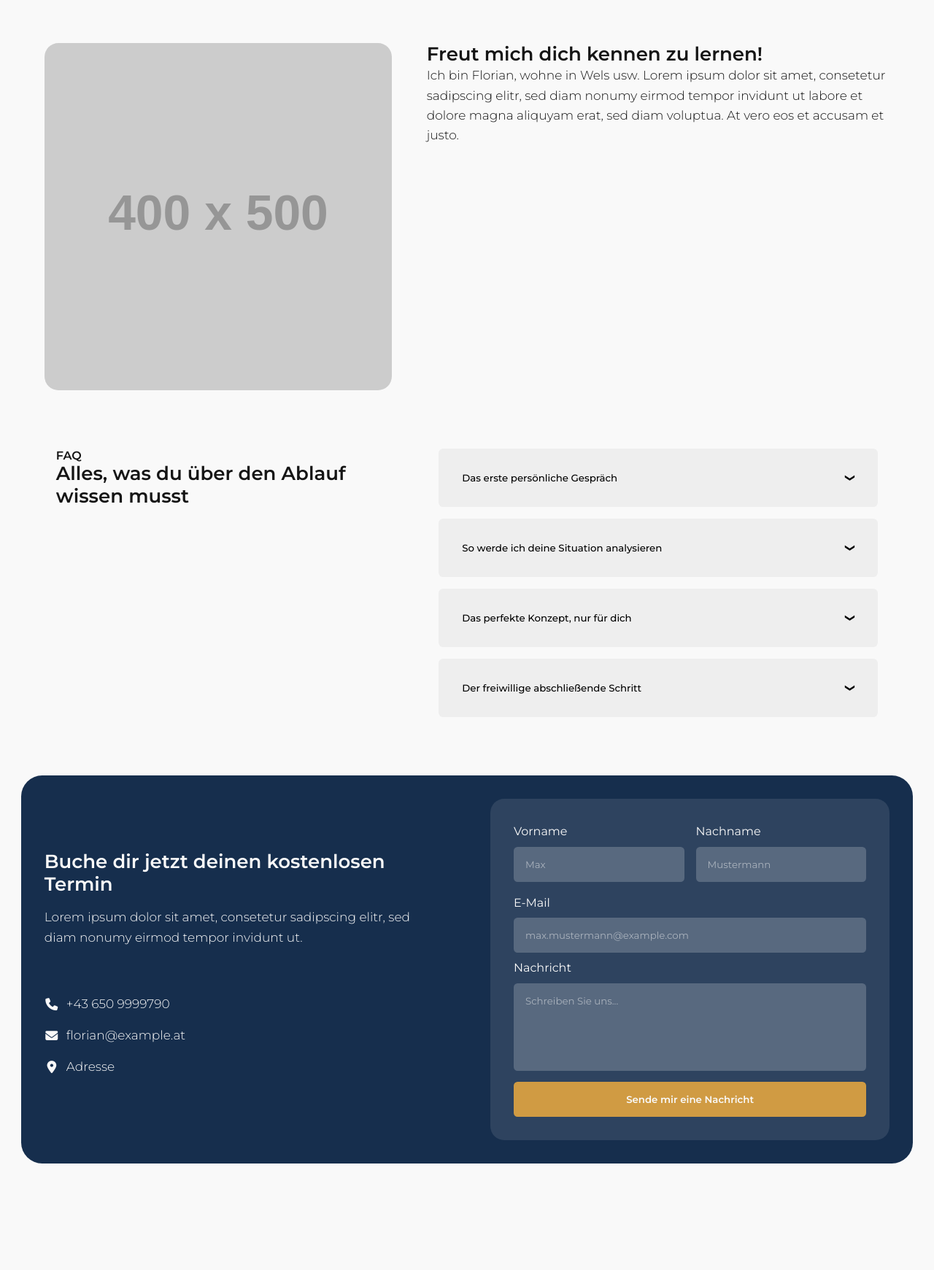
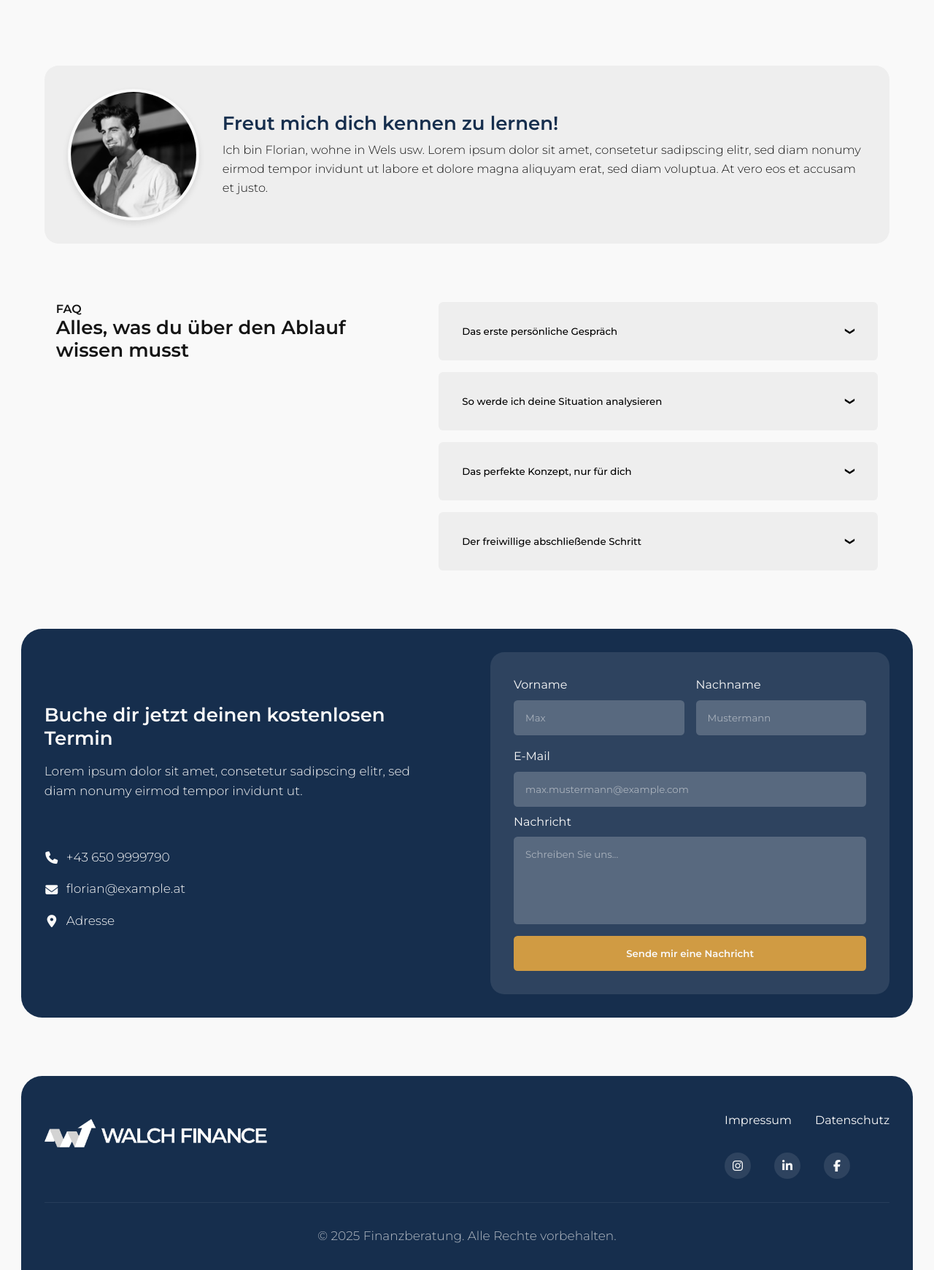
Before and after one commit to manifadi/florianwalch, a plain HTML site: page index.html in a window 1280 px wide. Shown: the part 820-2561 px from the top of the page at 73% size. Before the commit the page ends 2415 px from the top, so only its background shows below. Drawn offline with Linux system fonts and the light colour scheme; placeholder pictures from the web are drawn by us; a web font is replaced by a local one.

Commit message:
Version 2 - css for desktop without functionality

```diff
--- a/index.html
+++ b/index.html
@@ -14,7 +14,7 @@
 <body>
     <header>
         <div class="container">
-            <div class="logo">FINANCE LOGO HERE</div>
+            <div class="logo"><img src="./assets/walch-finance-logo.png" alt="Logo des Finanzexperten"></div>
             <div class="menu-toggle">
                 <span class="menu-text">MENU</span>
                 <div class="hamburger">
@@ -48,13 +48,14 @@
         </div>
     </section>
 
-    <section class="about">
+    <!-- Ersetzen Sie den bestehenden About-Bereich mit diesem kompakteren Design -->
+    <section class="about-compact">
         <div class="container">
-            <div class="about-wrapper">
-                <div class="about-image">
-                    <img src="https://placehold.co/400x500" alt="Berater Portrait">
+            <div class="about-compact-wrapper">
+                <div class="about-compact-image">
+                    <img src="./assets/florian-walch-image.jpeg" alt="Berater Portrait">
                 </div>
-                <div class="about-content">
+                <div class="about-compact-content">
                     <h2>Freut mich dich kennen zu lernen!</h2>
                     <p>Ich bin Florian, wohne in Wels usw. Lorem ipsum dolor sit amet, consetetur sadipscing elitr, sed diam nonumy eirmod tempor invidunt ut labore et dolore magna aliquyam erat, sed diam voluptua. At vero eos et accusam et justo.</p>
                 </div>
@@ -155,8 +156,37 @@
         </div>
     </section>
 
-    <footer>
-        <!-- Footer-Inhalte hier -->
+    <footer class="footer">
+        <div class="container">
+            <div class="footer-content">
+                <div class="footer-logo">
+                    <img src="./assets/walch-finance-white.png" alt="Logo des Finanzexperten in weiß">
+                </div>
+
+                <div class="footer-links">
+                    <div class="footer-legal">
+                        <a href="/impressum">Impressum</a>
+                        <a href="/datenschutz">Datenschutz</a>
+                    </div>
+
+                    <div class="footer-social">
+                        <a href="https://www.instagram.com/" target="_blank" aria-label="Instagram">
+                            <i class="fab fa-instagram"></i>
+                        </a>
+                        <a href="https://www.linkedin.com/" target="_blank" aria-label="LinkedIn">
+                            <i class="fab fa-linkedin-in"></i>
+                        </a>
+                        <a href="https://www.facebook.com/" target="_blank" aria-label="Facebook">
+                            <i class="fab fa-facebook-f"></i>
+                        </a>
+                    </div>
+                </div>
+            </div>
+
+            <div class="footer-copyright">
+                <p>&copy; 2025 Finanzberatung. Alle Rechte vorbehalten.</p>
+            </div>
+        </div>
     </footer>
 </body>
 </html>
--- a/style.css
+++ b/style.css
@@ -104,6 +104,10 @@ header .container {
     font-size: 1.2rem;
 }
 
+.logo img {
+    max-height: 30px;
+}
+
 .menu-toggle {
     display: flex;
     align-items: center;
@@ -202,6 +206,61 @@ header .container {
     font-size: var(--p-small-font-size);
 }
 
+/* Neue, kompaktere Über-mich-Sektion */
+.about-compact {
+    max-width: var(--container-width);
+    margin: 0 auto var(--spacing-lg);
+    padding: var(--spacing-md) 0;
+}
+
+.about-compact-wrapper {
+    display: flex;
+    align-items: center;
+    gap: var(--spacing-md);
+    background-color: var(--light-gray);
+    border-radius: var(--border-radius-md);
+    padding: var(--spacing-md);
+}
+
+.about-compact-image {
+    flex: 0 0 180px;
+}
+
+.about-compact-image img {
+    width: 180px;
+    height: 180px;
+    border-radius: 50%;
+    object-fit: cover;
+    border: 4px solid var(--white);
+    box-shadow: 0 4px 8px rgba(0, 0, 0, 0.1);
+}
+
+.about-compact-content {
+    flex: 1;
+}
+
+.about-compact-content h2 {
+    margin-bottom: var(--spacing-xs);
+    color: var(--main-color);
+}
+
+.about-compact-content p {
+    margin-bottom: 0;
+    font-size: calc(var(--p-font-size) * 0.95);
+}
+
+/* Responsive Design für die kompakte Über-mich-Sektion */
+@media (max-width: 768px) {
+    .about-compact-wrapper {
+        flex-direction: column;
+        text-align: center;
+    }
+
+    .about-compact-image {
+        margin-bottom: var(--spacing-sm);
+    }
+}
+
 /* FAQ Section */
 .faq {
     max-width: var(--container-width);
@@ -256,36 +315,6 @@ header .container {
 .accordion-content {
     padding: 0 var(--spacing-md) var(--spacing-md);
     display: none;
-}
-
-/* About Section */
-.about {
-    max-width: var(--container-width);
-    margin: 0 auto var(--spacing-xl);
-}
-
-.about-wrapper {
-    display: flex;
-    gap: var(--spacing-lg);
-    align-items: flex-start; /* Ausrichtung oben */
-}
-
-.about-image {
-    flex: 0.75;
-    aspect-ratio: 1/1;
-    overflow: hidden;
-}
-
-.about-image img{
-    width: 100%;
-    height: 100%;
-    object-fit: cover;
-    border-radius: var(--border-radius-md);
-}
-
-.about-content {
-    flex: 1;
-    padding-top: 0; /* Kein oberer Abstand, um Text mit Bild oben auszurichten */
 }
 
 /* Contact Section */
@@ -391,6 +420,103 @@ textarea {
     width: 100%;
 }
 
+/* Footer Styles */
+.footer {
+    background-color: var(--main-color);
+    color: var(--white);
+    padding: var(--spacing-lg) 0 var(--spacing-md);
+    margin-top: var(--spacing-xl);
+    border-radius: var(--border-radius-lg) var(--border-radius-lg) 0 0;
+}
+
+.footer-content {
+    display: flex;
+    justify-content: space-between;
+    align-items: center;
+    flex-wrap: wrap;
+    margin-bottom: var(--spacing-md);
+}
+
+.footer-logo {
+    font-weight: bold;
+    font-size: 1.2rem;
+    margin-bottom: var(--spacing-md);
+}
+
+.footer-logo img{
+    max-height: 40px;
+}
+
+.footer-links {
+    display: flex;
+    flex-direction: column;
+    gap: var(--spacing-md);
+}
+
+.footer-legal {
+    display: flex;
+    gap: var(--spacing-md);
+}
+
+.footer-legal a {
+    color: var(--white);
+    text-decoration: none;
+    transition: color 0.3s ease;
+}
+
+.footer-legal a:hover {
+    color: var(--accent-color);
+}
+
+.footer-social {
+    display: flex;
+    gap: var(--spacing-md);
+}
+
+.footer-social a {
+    display: flex;
+    align-items: center;
+    justify-content: center;
+    width: 36px;
+    height: 36px;
+    background-color: rgba(255, 255, 255, 0.1);
+    border-radius: 50%;
+    color: var(--white);
+    text-decoration: none;
+    transition: all 0.3s ease;
+}
+
+.footer-social a:hover {
+    background-color: var(--accent-color);
+    transform: translateY(-3px);
+}
+
+.footer-copyright {
+    border-top: 1px solid rgba(255, 255, 255, 0.1);
+    padding-top: var(--spacing-md);
+    text-align: center;
+    font-size: 0.9rem;
+    opacity: 0.7;
+}
+
+/* Responsive Footer */
+@media (max-width: 768px) {
+    .footer-content {
+        flex-direction: column;
+        align-items: center;
+        text-align: center;
+    }
+
+    .footer-links {
+        align-items: center;
+    }
+
+    .footer-legal {
+        flex-direction: column;
+        gap: var(--spacing-sm);
+    }
+}
+
 /* Responsive Design */
 @media (max-width: 1200px) {
     .accordion {
```
Also changed, not shown: assets/florian-walch-image.jpeg (added), assets/walch-finance-logo.png (added), assets/walch-finance-white.png (added).
